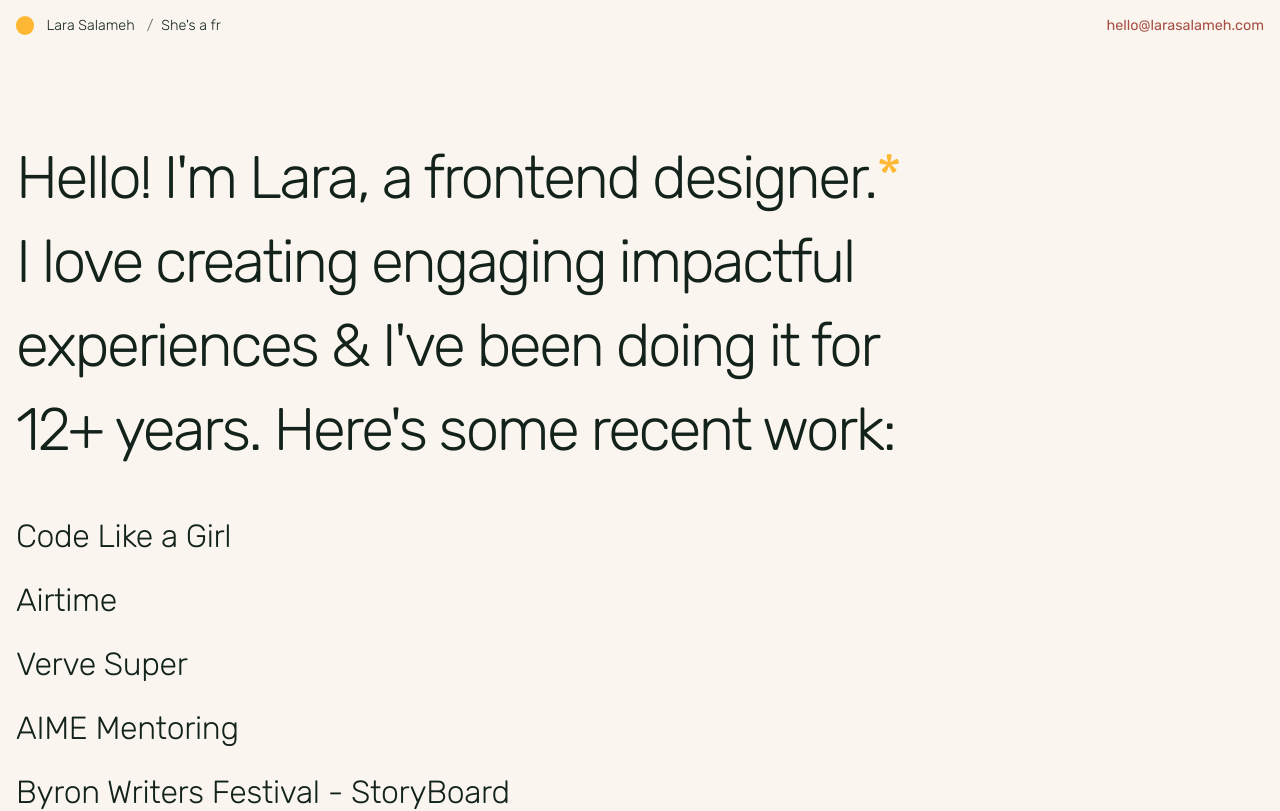
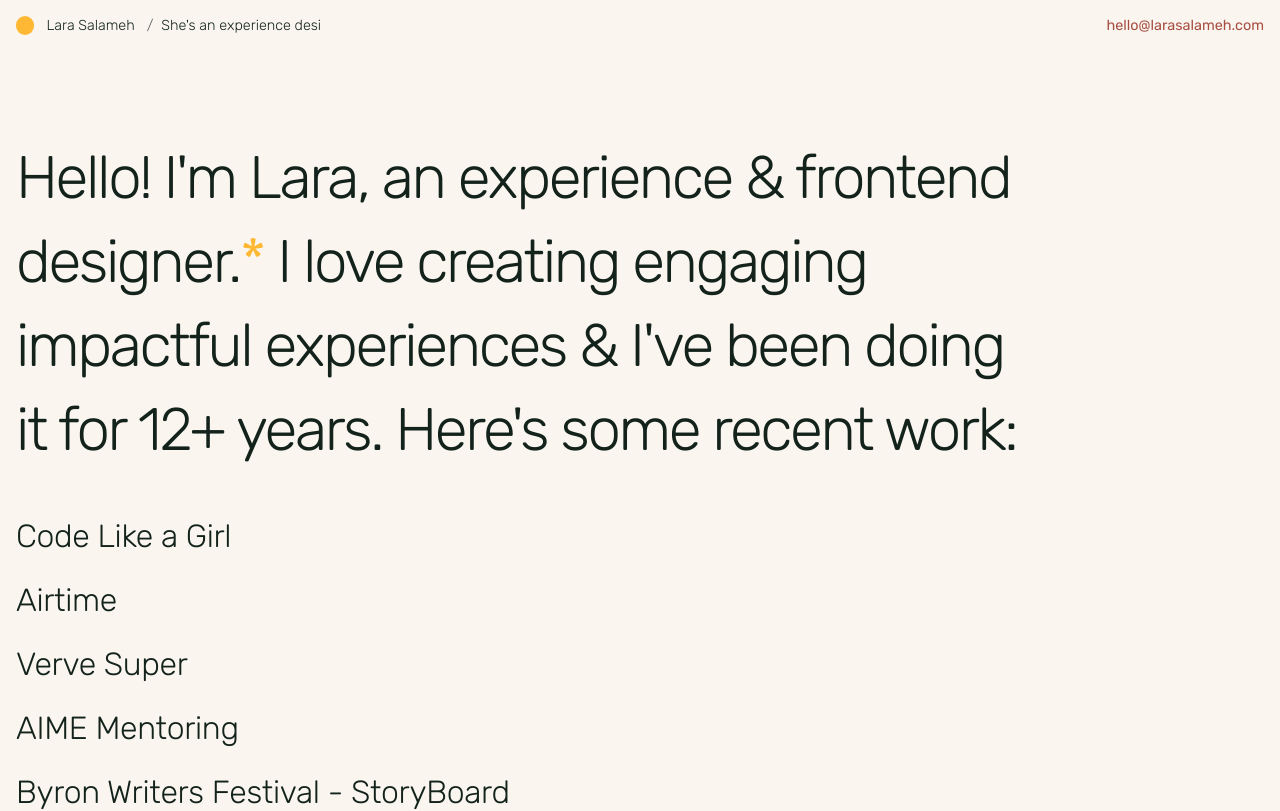
Before and after one commit to lulen11/lara-portfolio, a Next.js app: page / in a window 1280 px wide. Shown: the top 811 px of the page. Built offline with nearby package versions, Linux system fonts and the light colour scheme; a web font is replaced by a local one.

Commit message:
updated descriptions

```diff
--- a/src/app/(home)/page.js
+++ b/src/app/(home)/page.js
@@ -17,7 +17,7 @@ const Home = () => {
   return (
     <div className={styles.home}>
       <h1 className={styles.intro}>
-        Hello! I&apos;m Lara, a frontend designer.
+        Hello! I&apos;m Lara, an experience &amp; frontend designer.
         <a
           href="https://bradfrost.com/blog/post/frontend-design/"
           target="_blank"
--- a/src/components/TypedHeading/TypedHeading.js
+++ b/src/components/TypedHeading/TypedHeading.js
@@ -5,6 +5,8 @@ const TypedHeading = () => {
   return (
     <TypeAnimation
       sequence={[
+        "She's an experience designer",
+        1000,
         "She's a UX designer",
         1000,
         "She's a frontend developer",
@@ -12,6 +14,8 @@ const TypedHeading = () => {
         "She's a creative technlogist",
         1000,
         "She's a project lead & manager",
+        1000,
+        "She's a maker of things",
         1000,
         "She's an all-rounder",
         1000,
```
